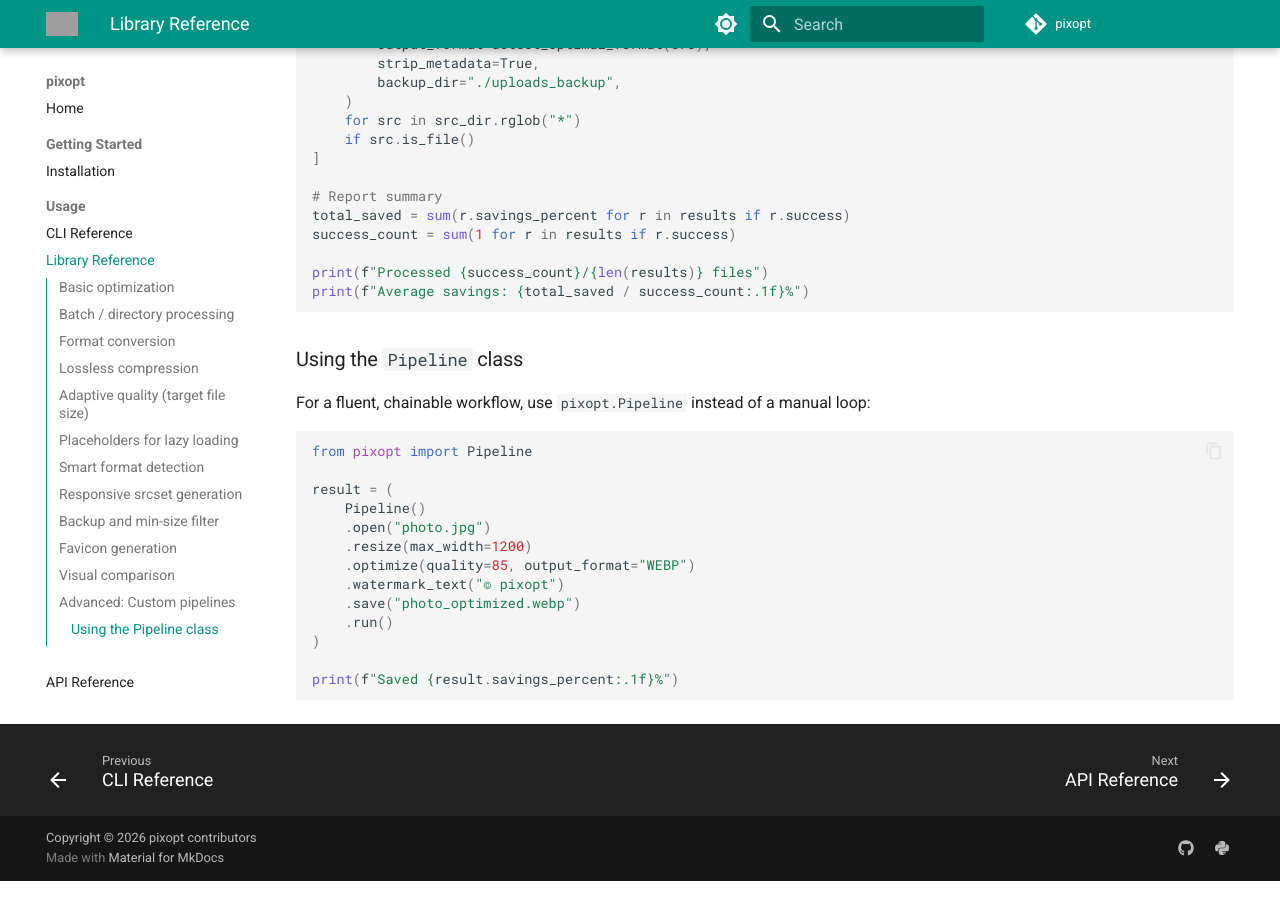
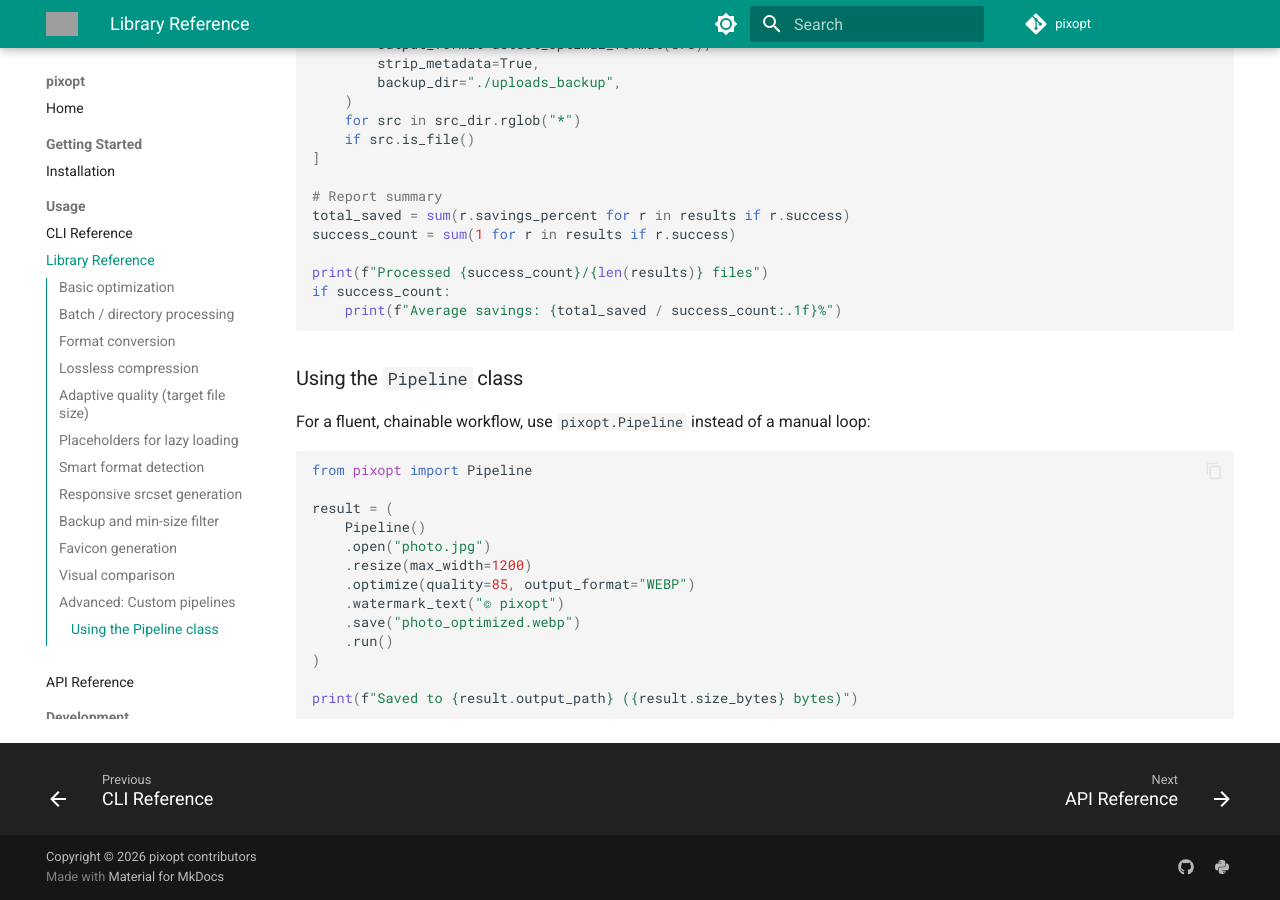
Before and after one commit to MathiasPaulenko/pixopt, an MkDocs documentation site: the page built from docs/library.md, in a window 1280 px wide and 900 px high, scrolled down 6641 px. Built offline with MkDocs 1.6.1 and Material for MkDocs 9.7.7, drawn with Linux system fonts in a browser that asks for light colours; comment, search, counter and statistics services are not loaded; grey boxes are pictures that could not be loaded.

Commit message:
Fix library documentation examples

````diff
--- a/docs/library.md
+++ b/docs/library.md
@@ -328,7 +328,8 @@
 success_count = sum(1 for r in results if r.success)
 
 print(f"Processed {success_count}/{len(results)} files")
-print(f"Average savings: {total_saved / success_count:.1f}%")
+if success_count:
+    print(f"Average savings: {total_saved / success_count:.1f}%")
 ```
 
 ### Using the `Pipeline` class
@@ -348,5 +349,5 @@
     .run()
 )
 
-print(f"Saved {result.savings_percent:.1f}%")
+print(f"Saved to {result.output_path} ({result.size_bytes} bytes)")
 ```
````
Also changed, not shown: CHANGELOG.md (+1 -0 lines).
